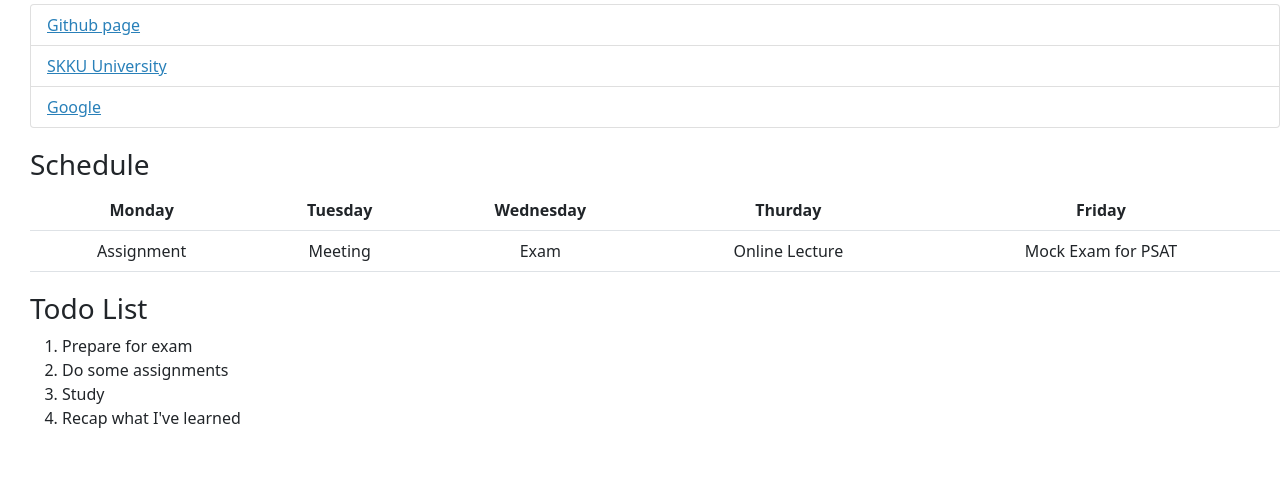
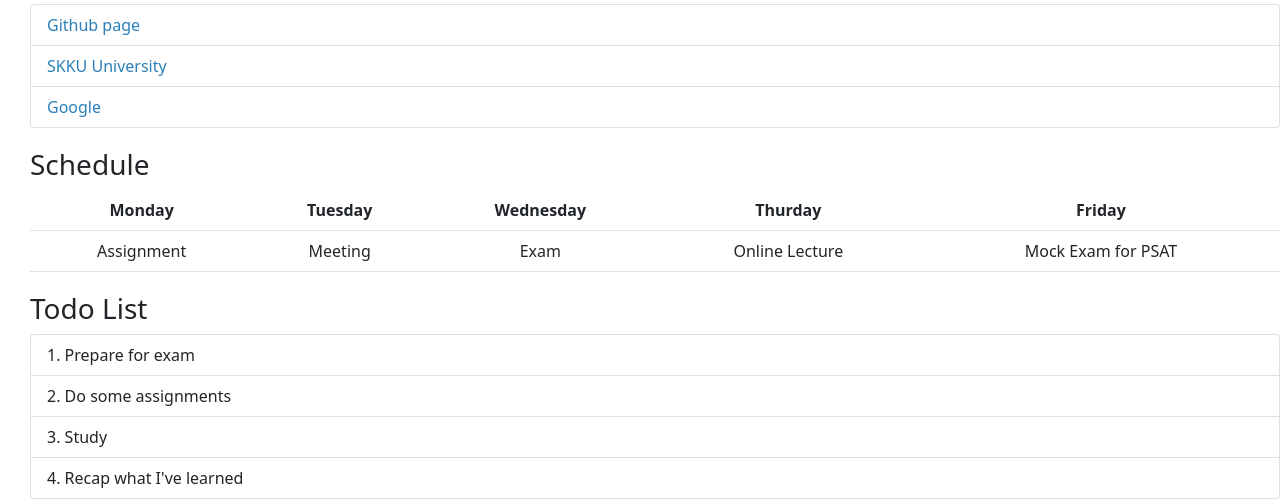
Before and after one commit to bagger3025/profile, a plain HTML site: page index.html in a window 1280 px wide. Shown: the part 594-1093 px from the top of the page. Before the commit the page ends 1040 px from the top, so only its background shows below. Drawn offline with nearby package versions, Linux system fonts and the light colour scheme.

Commit message:
Fixed some settings

```diff
--- a/index.html
+++ b/index.html
@@ -58,11 +58,11 @@
             </tr>
         </table>
         <h3 class="title">Todo List</h3>
-        <ol>
-            <li>Prepare for exam</li>
-            <li>Do some assignments</li>
-            <li>Study</li>
-            <li>Recap what I've learned</li>
+        <ol class="list-group list-group-numbered">
+            <li class="list-group-item">Prepare for exam</li>
+            <li class="list-group-item">Do some assignments</li>
+            <li class="list-group-item">Study</li>
+            <li class="list-group-item">Recap what I've learned</li>
         </ol>
     </body>
 </html>
--- a/style.css
+++ b/style.css
@@ -28,6 +28,6 @@ p {
 }
 
 a.link {
-    /* text-decoration: none; */
+    text-decoration: none;
     color: #2980b9;
 }
```
